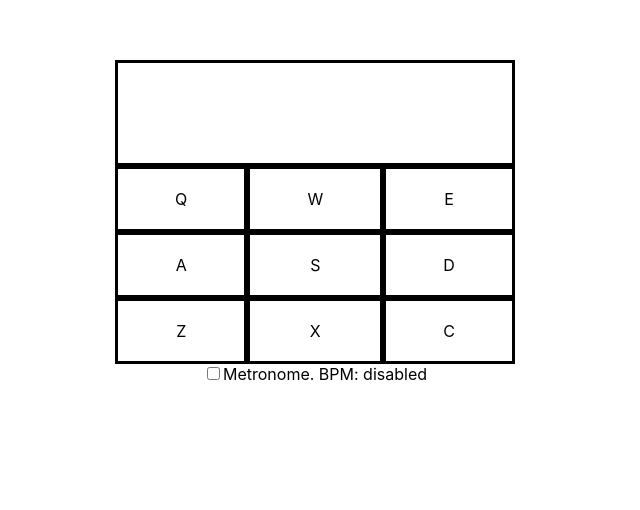
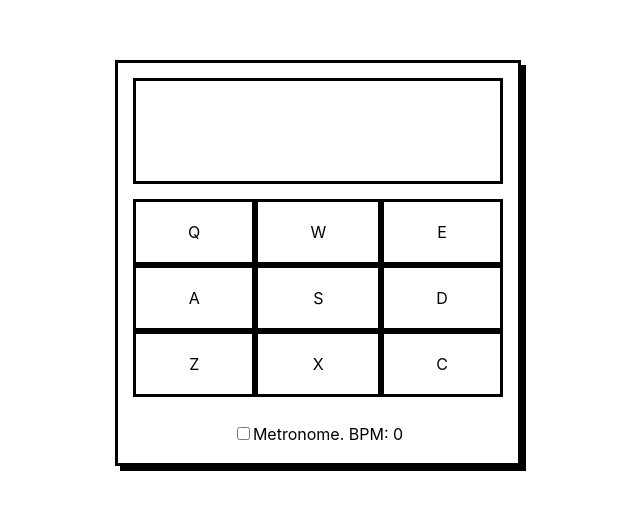
Before and after one commit to lightme16/drum-machine, a React (Create React App) app: page / in a window 1280 px wide. Shown: the part 140-650 px from the top of the page, without its empty margins (325-965 px from the left). Built offline with nearby package versions, Linux system fonts and the light colour scheme.

Commit message:
Add drum machine shadow

```diff
--- a/src/App.css
+++ b/src/App.css
@@ -7,6 +7,8 @@
 }
 
 #drum-machine {
+    border-style: solid;
+    box-shadow: 5px 5px black;
     position: absolute;
     top: 50%;
     left: 50%;
@@ -17,11 +19,13 @@
 }
 
 #display {
+    margin: 15px;
     border-style: solid;
     height: 100px;
 }
 
 .drum-pads {
+    margin: 15px;
     display: grid;
     grid-template-columns: auto auto auto;
 }
@@ -32,8 +36,6 @@
     padding: 20px;
 }
 
-#metronomeCircle {
-    width: 50px;
-    height: 50px;
-    border-radius: 50%;
+#metronome {
+    padding-top: 3%;
 }
--- a/src/App.js
+++ b/src/App.js
@@ -14,6 +14,7 @@ import metronome from './samples/metronome_tick.wav';
 import {Provider, connect} from 'react-redux'
 import {createStore} from 'redux'
 
+const colors = ['red', 'green', 'blue', 'black'];
 const keyCodes = {
     '81': 'Q',
     '87': 'W',
@@ -106,7 +107,7 @@ class Metronome extends Component {
         this.metroIterval = null;
         this.state = {
             enabled: false,
-            bpm: 'disabled'
+            bpm: 0
         }
     }
 
@@ -114,7 +115,7 @@ class Metronome extends Component {
         clearInterval(this.metroIterval);
 
         let bpm = ev.target.value;
-        if (bpm === 0)
+        if (bpm === '0')
             return;
 
         this.metroIterval = setInterval(
@@ -123,14 +124,13 @@ class Metronome extends Component {
         this.setState({bpm})
     };
 
+    changeShadow = () => {
+        let drum = document.getElementById('drum-machine');
+        drum.style.boxShadow = '5px 5px ' + colors[Math.floor(Math.random() * colors.length)];
+    };
+
     tick = () => {
-        let circle = document.getElementById('metronomeCircle');
-        if (circle.style.backgroundColor === 'red')
-            circle.style.backgroundColor = 'white';
-        else
-            circle.style.backgroundColor = 'red';
-
-
+        this.changeShadow();
         playAudio('metronomeAudio');
     };
 
@@ -139,18 +139,24 @@ class Metronome extends Component {
         this.setState({enabled: newStatus});
         if (!newStatus)
             clearInterval(this.metroIterval);
-    }
+    };
 
     render = () => {
-        return (<div>
+        return (<div id='metronome'>
             <audio src={metronome} id='metronomeAudio'/>
             <input type='checkbox' onClick={this.triggerMetronome}/>
-            Metronome. BPM: {this.state.bpm}
+            <label>Metronome. BPM: {this.state.bpm}</label>
             <br/>
             {this.state.enabled && <input type='range' max='300' min='0' onChange={this.changeMetroPace}/>}
             <div id='metronomeCircle'/>
         </div>)
     }
+}
+
+function Display(props) {
+    return (<div id="display">
+        <h2>{props.content}</h2>
+    </div>)
 }
 
 class App extends Component {
@@ -180,9 +186,7 @@ class App extends Component {
         return (
             <div className='App'>
                 <div id="drum-machine">
-                    <div id="display">
-                        <h2>{this.props.state.drumDisplay}</h2>
-                    </div>
+                    <Display content={this.props.state.drumDisplay}/>
                     <div className='drum-pads'>
                         <div className='drum-pad' onClick={this.handleDrumClick}>
                             Q
```
